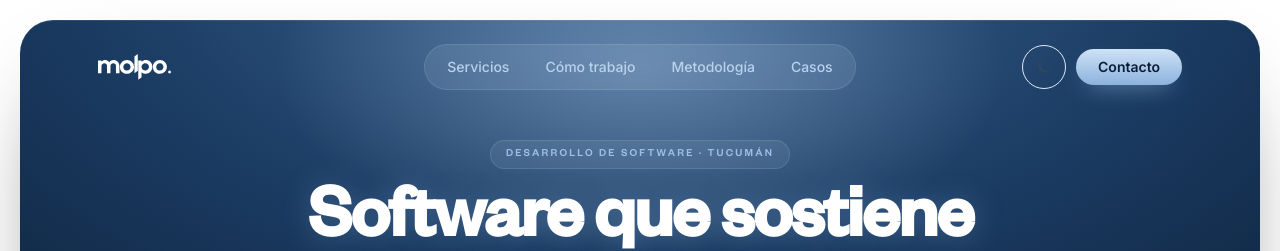
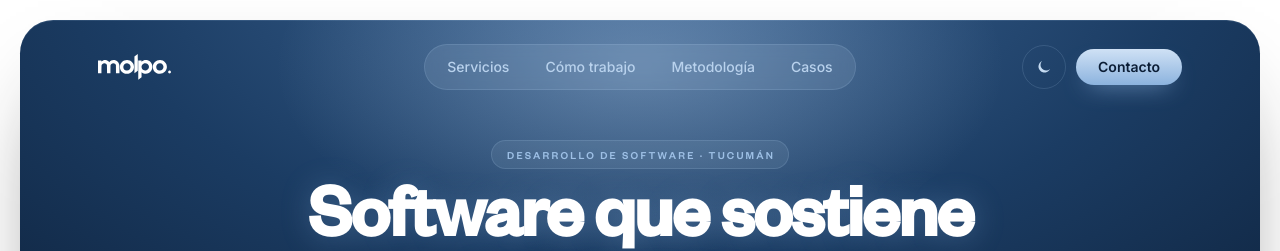
Before and after one commit to maldona2/molpo, a Next.js app: page / in a window 1280 px wide. Shown: the top 251 px of the page. Built offline with nearby package versions, Linux system fonts and the light colour scheme; no server answers.

Commit message:
fix(hero): center badge text and lighten theme toggle
Compensate trailing letter-spacing and cap-height offset so the
eyebrow badge text centers in its pill on both axes. Force light
toggle colors in the always-dark hero so the moon icon stays
visible in light theme.

```diff
--- a/components/Hero.module.css
+++ b/components/Hero.module.css
@@ -89,6 +89,17 @@
   gap: 10px;
   grid-column: 3;
   justify-self: end;
+}
+/* Hero siempre oscuro: el toggle usa colores claros fijos, sin depender del tema.
+   Doble clase: gana al estilo base de ThemeToggle sin depender del orden de carga CSS. */
+.themeToggle.themeToggle {
+  color: #c6dcf2;
+  border-color: rgba(180, 210, 240, 0.16);
+}
+.themeToggle.themeToggle:hover {
+  color: #fff;
+  border-color: rgba(180, 210, 240, 0.4);
+  background: rgba(215, 232, 248, 0.08);
 }
 .contactBtn {
   font-weight: 600;
@@ -190,7 +201,6 @@
 .eyebrow {
   display: inline-flex;
   align-items: center;
-  gap: 9px;
   margin: 0;
   font-family: var(--font-founders), sans-serif;
   font-weight: 500;
@@ -201,7 +211,10 @@
   color: #9ec0e6;
   background: rgba(215, 232, 248, 0.08);
   border: 1px solid rgba(180, 210, 240, 0.16);
-  padding: 8px 15px;
+  /* letter-spacing agrega 0.2em fantasma tras el último carácter: se compensa a la derecha.
+     Vertical: las mayúsculas no usan el descender de la fuente → el texto queda ~3px alto;
+     se compensa con más padding arriba y menos abajo. */
+  padding: 11px calc(15px - 0.2em) 5px 15px;
   border-radius: var(--r-pill);
   animation: heroRise 0.6s ease both;
 }
--- a/components/Hero.tsx
+++ b/components/Hero.tsx
@@ -23,7 +23,7 @@ export default function Hero() {
             ))}
           </nav>
           <div className={styles.topActions}>
-            <ThemeToggle />
+            <ThemeToggle className={styles.themeToggle} />
             <TrackedLink
               href={site.contact.whatsappUrl}
               className={styles.contactBtn}
--- a/components/ThemeToggle.tsx
+++ b/components/ThemeToggle.tsx
@@ -11,7 +11,7 @@ function resolvedTheme(): Theme {
   return window.matchMedia("(prefers-color-scheme: dark)").matches ? "dark" : "light";
 }
 
-export default function ThemeToggle() {
+export default function ThemeToggle({ className }: { className?: string }) {
   const [mounted, setMounted] = useState(false);
   const [theme, setTheme] = useState<Theme>("light");
 
@@ -34,7 +34,7 @@ export default function ThemeToggle() {
   return (
     <button
       type="button"
-      className={styles.toggle}
+      className={className ? `${styles.toggle} ${className}` : styles.toggle}
       onClick={toggle}
       aria-label={label}
       title={label}
```
